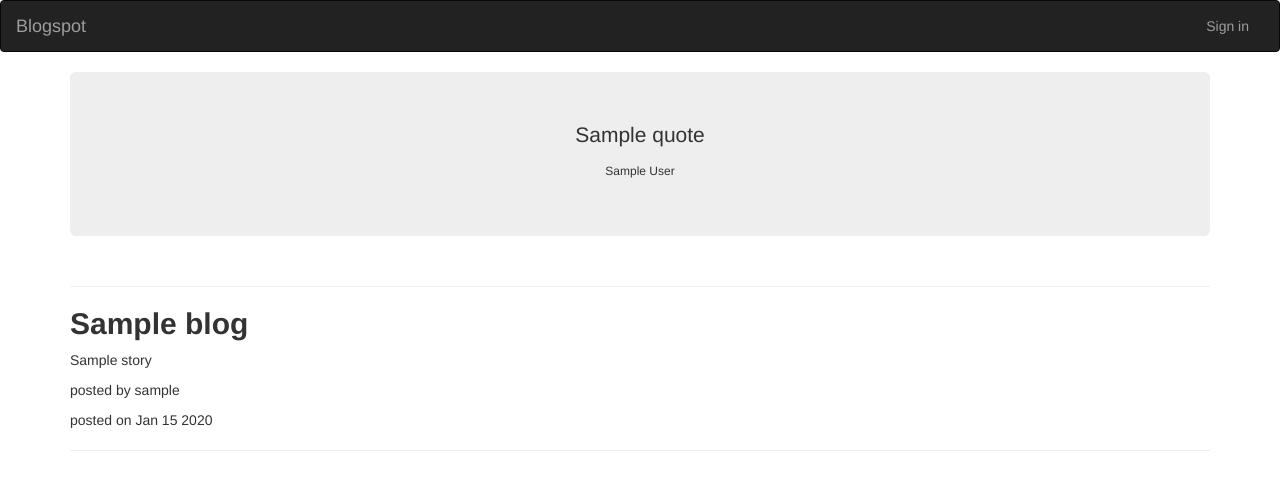
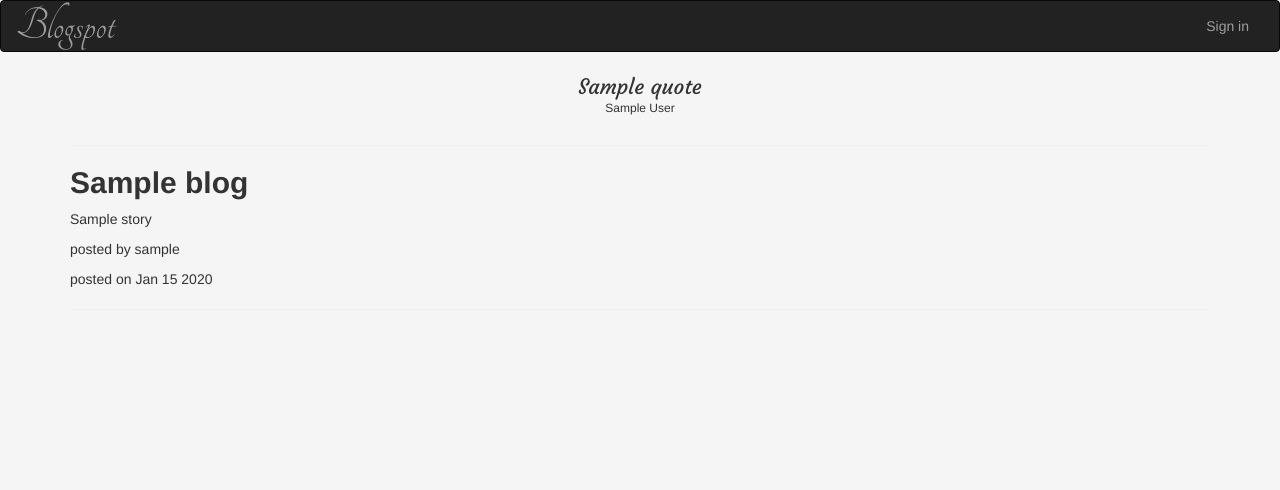
Before and after one commit to macymuhia/Blogspot, a Python web app: template app/templates/blogs.html in a window 1280 px wide. Shown: the top 490 px of the page. Run offline with Jinja, Linux system fonts and the light colour scheme; the template is opened without the code that fills it: most values are stand-ins (such as "Sample title", 1, 10 or a date in 2020); some libraries are stand-ins or nearby versions.

Commit message:
Add costom css styles to display blogs

```diff
--- a/app/templates/blogs.html
+++ b/app/templates/blogs.html
@@ -1,4 +1,8 @@
 {% extends 'base.html' %} {% block content%}
+<!-- styles -->
+{% block styles%} {{ super ()}}
+<link rel="stylesheet" href="{{url_for('static',filename='css/styles.css')}}">
+<link href="https://fonts.googleapis.com/css?family=Courgette|Tangerine&display=swap" rel="stylesheet"> {% endblock %}
 <!-- Authentication -->
 {% if current_user.is_authenticated %}
 <div class="container-fluid">
```
